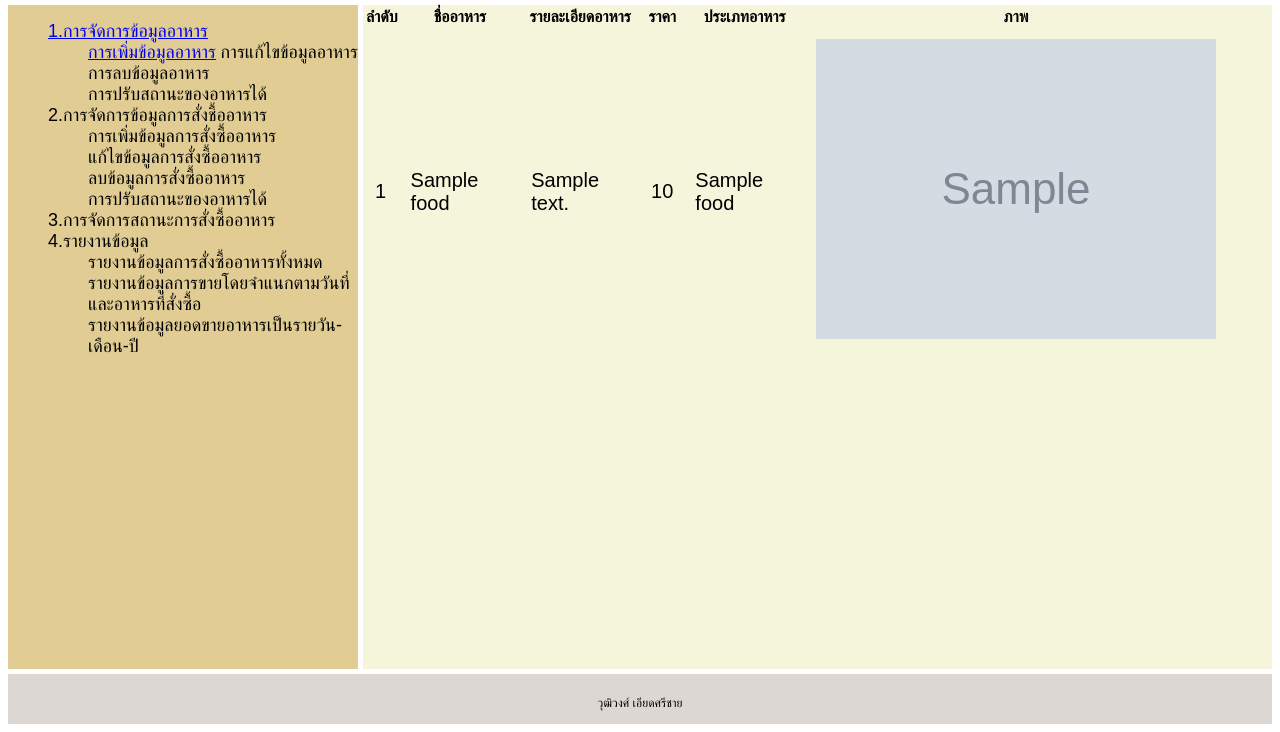
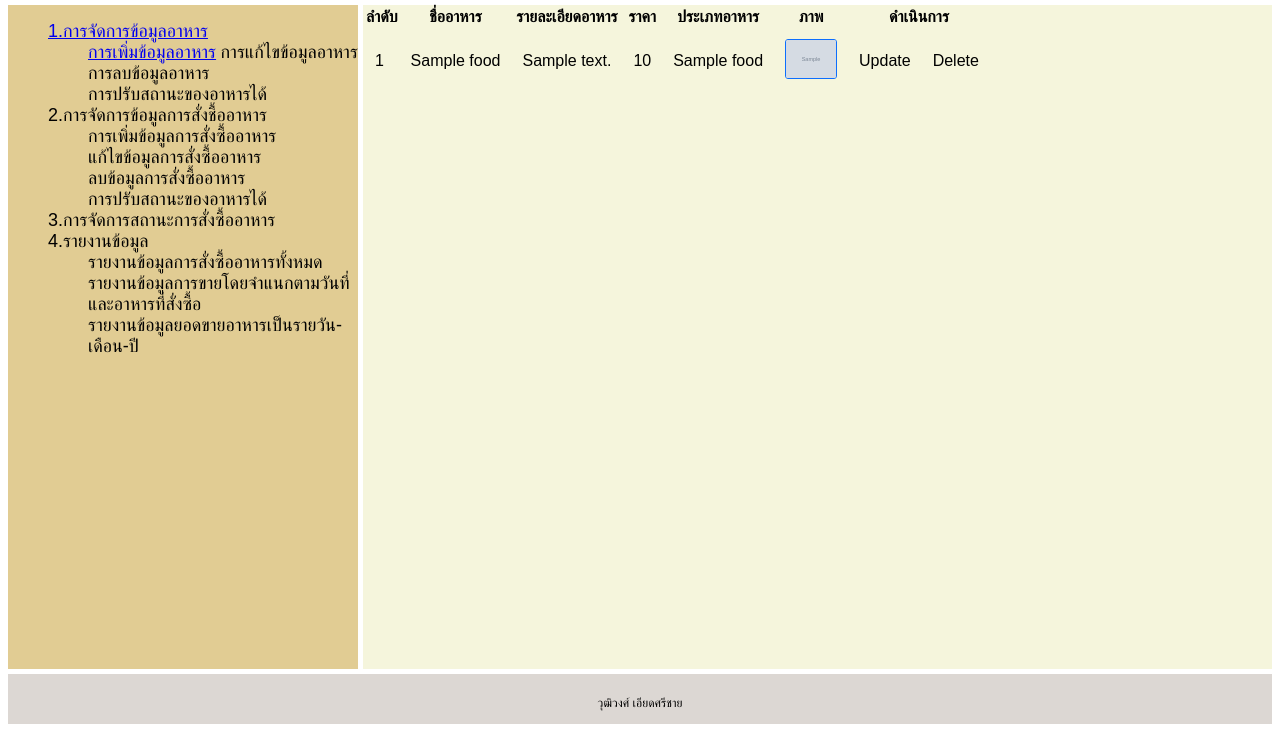
Before and after one commit to eadsrichai/orderfood, a PHP site: page /admin/index.php?menu=1 in a window 1280 px wide. Shown: the part 68-800 px from the top of the page. Run offline with PHP 8.4, Linux system fonts and the light colour scheme; tables that the repository leaves empty or names only in its code hold one stand-in row (values such as "Sample post"); grey boxes marked "Sample" are stand-in pictures.

Commit message:
update img

```diff
--- a/admin/css/dashboard.css
+++ b/admin/css/dashboard.css
@@ -44,7 +44,7 @@ ul>li {
 }
 table tr td {
     padding: 10px;
-    font-size: 20px;
+    font-size: 16px;
 }
 input[type="text"],[type="number"],[type="file"]{
     padding: 10px;
@@ -71,6 +71,12 @@ select {
     padding: 20px;
 }
 
+img {
+    width: 50px;
+    /* height: 100px; */
+    border: 1px solid #0D6EFD;
+    border-radius: 3px;
+}
 .footer {
     text-align: center;
     font-size: 12px;
--- a/admin/food-add.php
+++ b/admin/food-add.php
@@ -35,8 +35,8 @@ if (isset($_POST['submit']) && $_POST['submit'] == "save") {
 
     include_once('../system/db.php');
 
-    $sql1 = "INSERT INTO food(name_food,detail_food,price_food,id_type,img_food)
-    VALUES('$name_food','$detail_food','$price_food','$id_type','$uniqueFileName')";
+    $sql1 = "INSERT INTO food(name_food,detail_food,price_food,img_food,status_food,id_type)
+    VALUES('$name_food','$detail_food','$price_food','$uniqueFileName','1','$id_type')";
 
 
     $stmt = $conn->prepare($sql1);
--- a/admin/food-show-data.php
+++ b/admin/food-show-data.php
@@ -8,7 +8,7 @@
                 <th>ราคา</th>
                 <th>ประเภทอาหาร</th>
                 <th>ภาพ</th>
-                <th></th>
+                <th colspan="2">ดำเนินการ</th>
                 <th></th>
             </tr>
         </thead>
@@ -37,9 +37,9 @@ while ($row = $result->fetch_assoc()) {
                 <td><?php echo $row['name_type']; ?></td>
                 <td><img src="data/<?php echo $row['img_food']; ?>"></td>
 
-                <td></td>
+                <td>Update</td>
 
-                <td> </td>
+                <td>Delete</td>
 
 <?php
 }
```
Also changed, not shown: admin/data/1.png (added), admin/data/655d870671442_1.png (added), admin/data/655d87d958a65_1.png (added).
